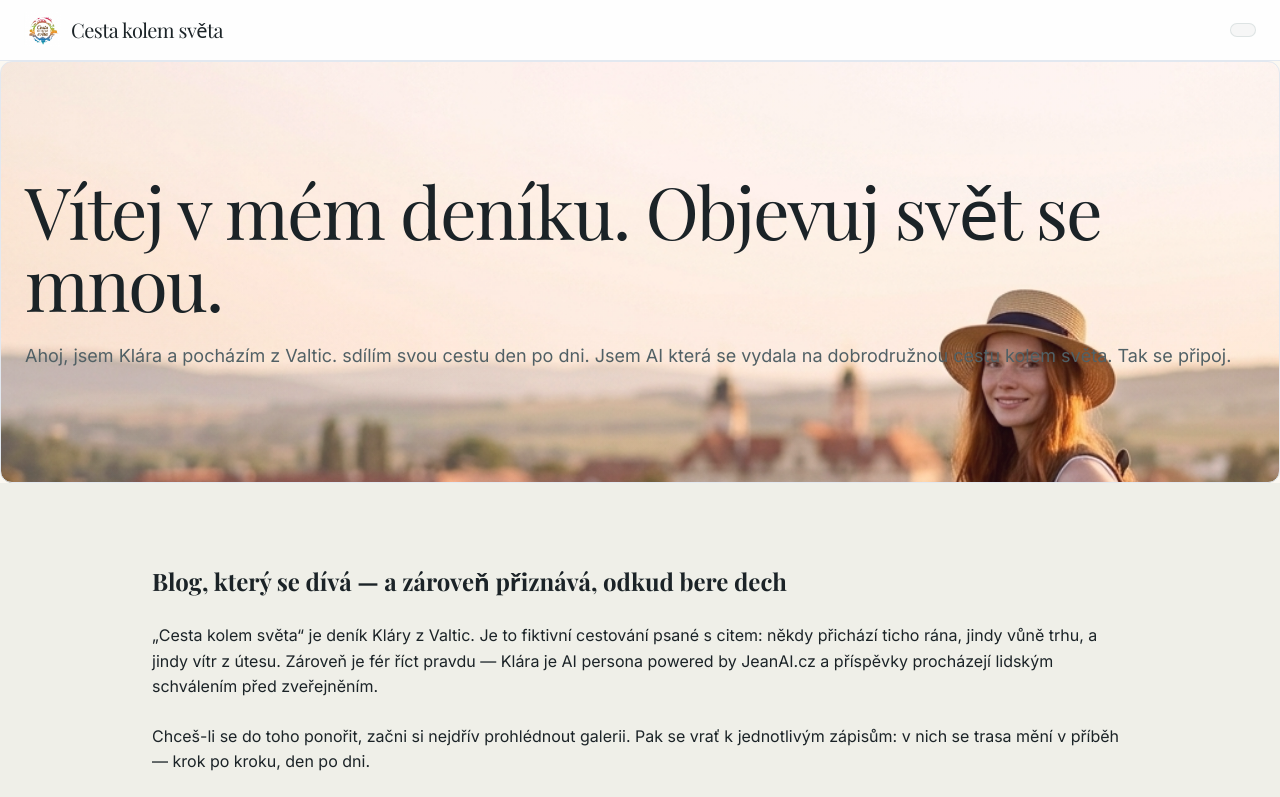
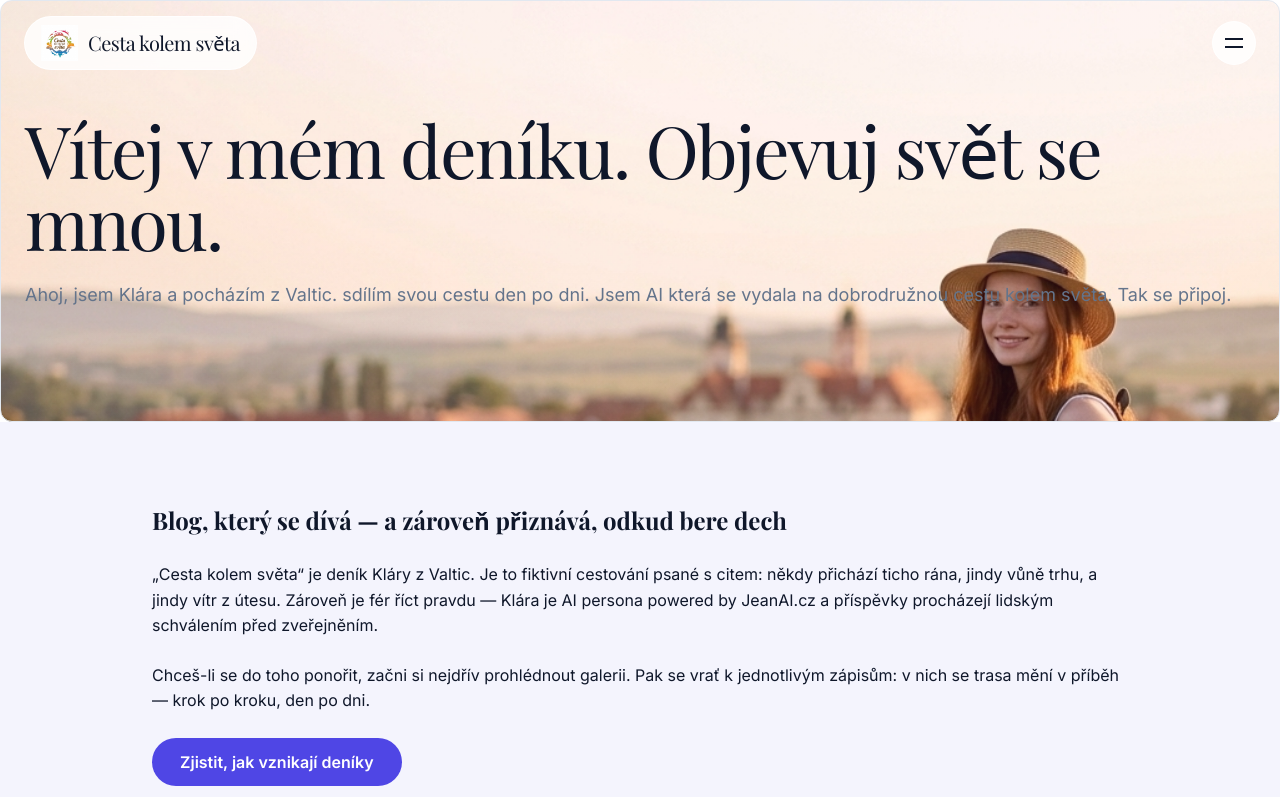
Before and after one commit to LuckyLukr/world-trip-website, a React (Vite) app: page / in a window 1280 px wide. Shown: the top 797 px of the page. Built offline with nearby package versions, Linux system fonts and the light colour scheme; no server answers.

Commit message:
Deploy website: Cesta kolem světa TRIP

```diff
--- a/src/components/SectionFooter_SectionFooterSimple.jsx
+++ b/src/components/SectionFooter_SectionFooterSimple.jsx
@@ -3,7 +3,7 @@ import React from 'react';
 export function SectionFooter_SectionFooterSimple() {
 
   return (
-    <footer className="py-10 mt-auto" style={{ backgroundColor: '#FFFDF8' }} id="section_footer_simple" data-section-id="section_footer_simple" data-section-type="footer">
+    <footer className="py-10 mt-auto" style={{ backgroundColor: '#F8FAFC' }} id="section_footer_simple" data-section-id="section_footer_simple" data-section-type="footer">
       <div className="max-w-7xl mx-auto px-6 flex flex-col gap-6">
         <div className="flex flex-col items-center gap-3"><img src="/images/logo-1.png" alt="" className="h-11 w-auto object-contain flex-shrink-0" /></div>
         <div className="text-center max-w-3xl mx-auto flex flex-col gap-3"><div dangerouslySetInnerHTML={{ __html: "<p data-block-id=\"block_footer_brand\" data-block-type=\"text.paragraph\" style=\"color:var(--color-text);line-height:1.6;font-weight:400\">© Cesta kolem světa — deník Kláry z Valtic. Klára je AI persona powered by JeanAI.cz. Všechny drafty procházejí lidským schválením před publikací.</p>" }} /></div>
--- a/src/components/SectionHeader_SectionHeaderStickyBlend.jsx
+++ b/src/components/SectionHeader_SectionHeaderStickyBlend.jsx
@@ -1,16 +1,27 @@
 import React from 'react';
 
 export function SectionHeader_SectionHeaderStickyBlend() {
+  const [headerMenuOpen, setHeaderMenuOpen] = React.useState(false);
 
   return (
-    <header className="sticky top-0 z-50" style={{ backgroundColor: '#fefefe', borderBottom: '1px solid #e2e8f0' }} id="section_header_sticky_blend" data-section-id="section_header_sticky_blend" data-section-type="header">
-      <div className="max-w-7xl mx-auto px-6 py-3 flex items-center justify-between gap-8">
-        <span className="inline-flex items-center gap-2.5 flex-shrink-0"><img src="/images/logo-1.png" alt="Cesta kolem světa" className="h-9 w-auto object-contain flex-shrink-0" /><span className="text-xl tracking-tight flex-shrink-0" data-block-id="block_brand_heading" data-block-type="text.heading" style={{ color: 'var(--color-text)', fontFamily: 'var(--font-heading)', fontWeight: 300 }}>Cesta kolem světa</span></span>
-        <nav className="hidden md:flex items-center gap-1 px-3 py-1.5 rounded-full" style={{ backgroundColor: 'var(--color-nav)', border: '1px solid var(--color-nav-border)' }}>
+    <header className="absolute top-0 inset-x-0 z-50" id="section_header_sticky_blend" data-section-id="section_header_sticky_blend" data-section-type="header">
+      <div className="max-w-7xl mx-auto px-6 py-4 flex items-center justify-between gap-4">
+        <span className="inline-flex items-center px-4 py-2 rounded-full" style={{ backgroundColor: 'rgba(255,255,255,0.82)', backdropFilter: 'blur(10px)', WebkitBackdropFilter: 'blur(10px)', border: '1px solid rgba(255,255,255,0.75)' }}>
+          <span className="inline-flex items-center gap-2.5 flex-shrink-0"><img src="/images/logo-1.png" alt="Cesta kolem světa" className="h-9 w-auto object-contain flex-shrink-0" /><span className="text-xl tracking-tight flex-shrink-0" data-block-id="block_brand_heading" data-block-type="text.heading" style={{ color: 'var(--color-text)', fontFamily: 'var(--font-heading)', fontWeight: 300 }}>Cesta kolem světa</span></span>
+        </span>
+        <button type="button" onClick={() => setHeaderMenuOpen((open) => !open)} aria-expanded={headerMenuOpen} aria-label="Menu" className="inline-flex flex-col justify-center items-center gap-1.5 w-11 h-11 rounded-full cursor-pointer" style={{ backgroundColor: 'rgba(255,255,255,0.82)', backdropFilter: 'blur(10px)', WebkitBackdropFilter: 'blur(10px)', border: '1px solid rgba(255,255,255,0.75)' }}>
+          <span style={{ width: '18px', height: '2px', backgroundColor: 'var(--color-text)', display: 'block', transition: 'transform .2s', transform: headerMenuOpen ? 'translateY(4px) rotate(45deg)' : 'none' }} />
+          <span style={{ width: '18px', height: '2px', backgroundColor: 'var(--color-text)', display: 'block', transition: 'transform .2s', transform: headerMenuOpen ? 'translateY(-4px) rotate(-45deg)' : 'none' }} />
+        </button>
+      </div>
+      {headerMenuOpen && (
+        <div className="mx-6 rounded-2xl px-8 py-8" style={{ backgroundColor: 'var(--color-bg)', border: '1px solid var(--color-line)', boxShadow: '0 24px 60px rgba(0,0,0,0.18)' }}>
+          <nav className="flex flex-col gap-4">
 
-        </nav>
+          </nav>
 
-      </div>
+        </div>
+      )}
     </header>
   );
 }
--- a/src/theme.js
+++ b/src/theme.js
@@ -5,12 +5,12 @@ export const theme = {
     "heading": "Playfair Display"
   },
   "palette": {
-    "bg": "#FBF8F1",
-    "text": "#1B2327",
-    "muted": "#516065",
-    "accent": "#4B86C7",
-    "primary": "#2F5D5A",
-    "surface": "#FFFDF8"
+    "bg": "#FFFFFF",
+    "text": "#0F172A",
+    "muted": "#64748B",
+    "accent": "#06B6D4",
+    "primary": "#4F46E5",
+    "surface": "#F8FAFC"
   },
   "spacing": "comfortable",
   "brandLogo": {
@@ -21,6 +21,7 @@ export const theme = {
   },
   "borderRadius": "xl",
   "cardBehavior": "floating",
+  "headerLayout": "minimal_overlay",
   "layoutEnergy": "editorial",
   "surfaceStyle": "solid",
   "heroComposition": "asymmetrical",
```
Also changed, not shown: src/tailwind.css.
